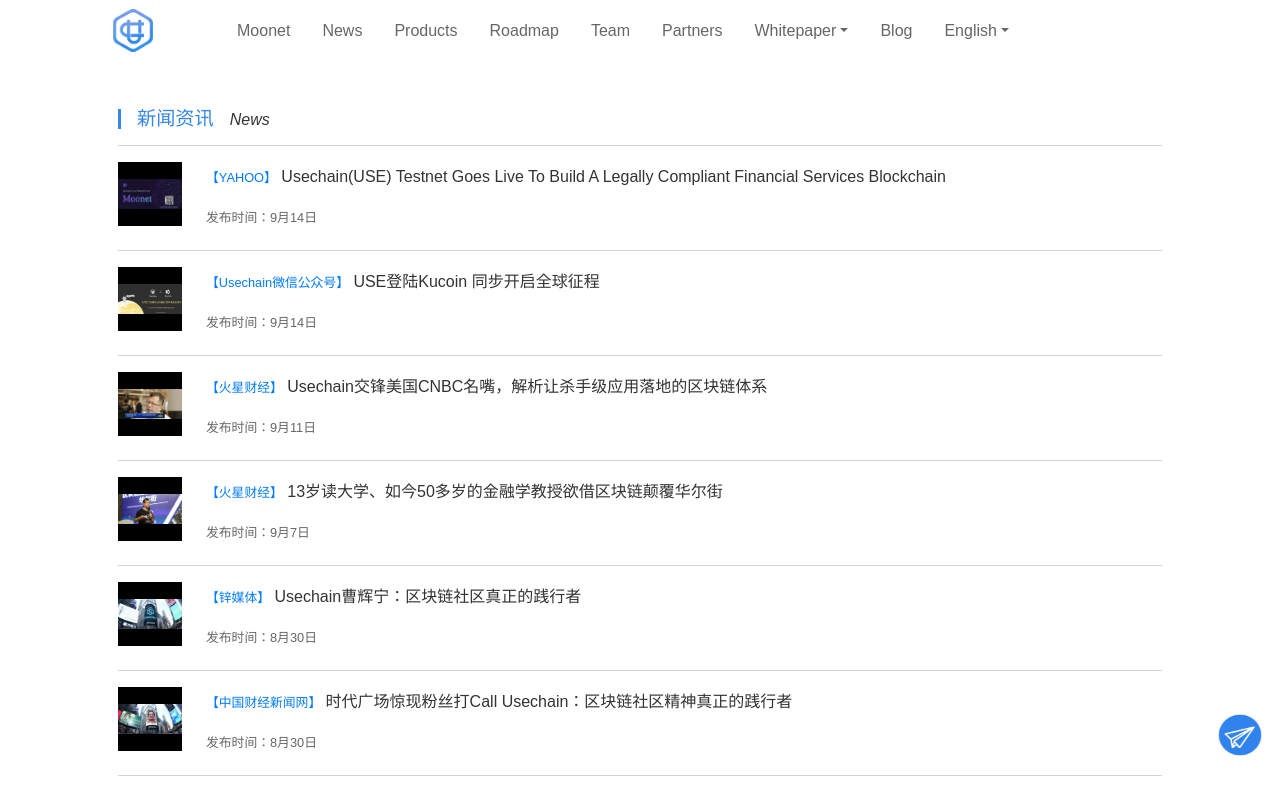
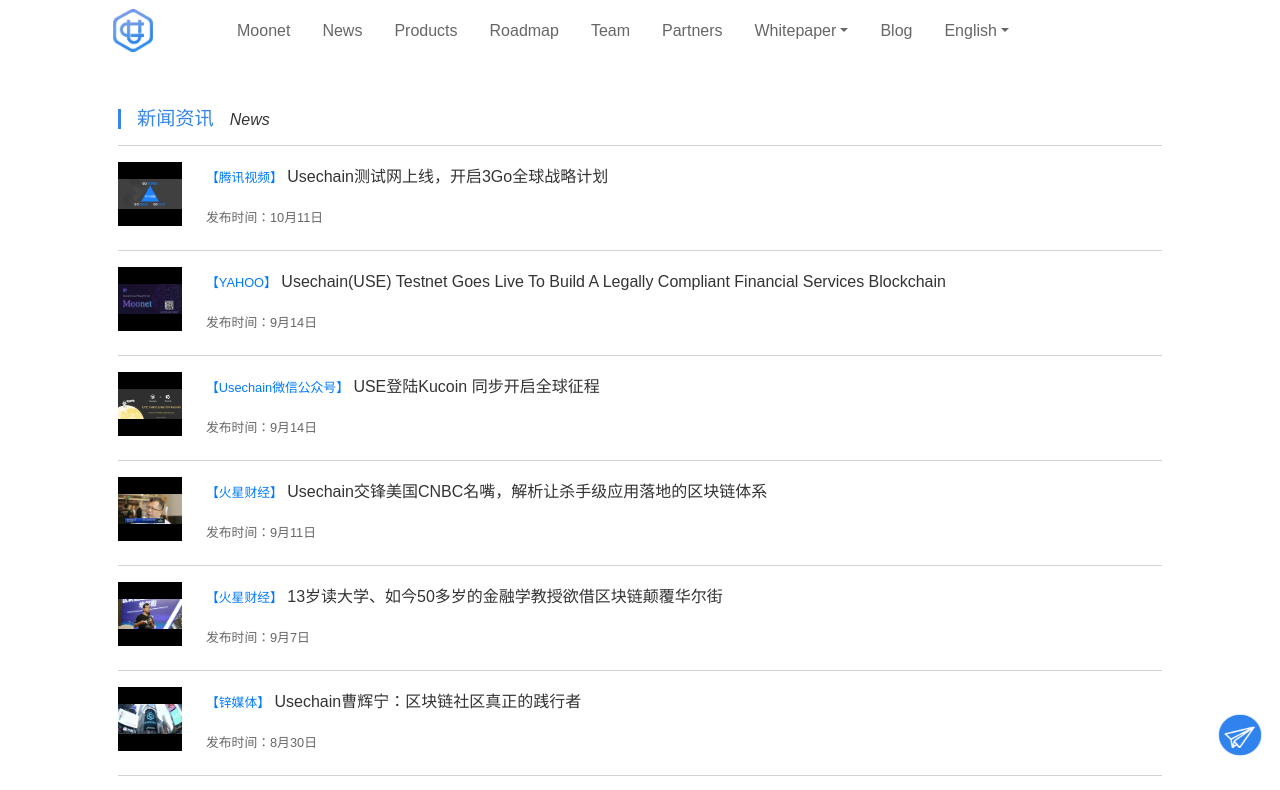
Before and after one commit to usechain/webfront, a Vue app: page /news in a window 1280 px wide. Shown: the top 790 px of the page. Built offline with nearby package versions, Linux system fonts and the light colour scheme.

Commit message:
add news1011

```diff
--- a/src/components/Banner.vue
+++ b/src/components/Banner.vue
@@ -12,7 +12,7 @@
                 <li class="next"></li>
             </ul>
             <div class="shutter-desc">
-                <p>USE登陆Kucoin 同步开启全球征程</p>
+                <p>{{bannerList[0].title}}</p>
                 <router-link to="/news">更多新闻>></router-link>
             </div>
         </div>
@@ -31,13 +31,12 @@
     data(){
         return{
             bannerList:[
+                {title:"Usechain测试网上线，开启3Go全球战略计划",href:"https://url.cn/5ZBLimf?sf=uri",imgsrc:require("../assets/images/news1011.jpg")},
                 {title:"Usechain(USE) Testnet Goes Live To Build A Legally Compliant Financial Services Blockchain",href:"https://finance.yahoo.com/news/usechain-testnet-goes-live-build-023000921.html",imgsrc:require("../assets/images/news1009.jpg")},
                 {title:'USE登陆Kucoin 同步开启全球征程',href:'https://mp.weixin.qq.com/s/Lyk-55cSo5V_Ae7rHjuUWg',imgsrc:require("../assets/images/news0914.jpeg")},
                 {title:'Usechain交锋美国CNBC名嘴，解析让杀手级应用落地的区块链体系',href:'http://www.huoxing24.com/newsdetail/20180911170526001978.html',imgsrc:require("../assets/images/news0911.jpg")},
                 {title:'13岁读大学、如今50多岁的金融学教授欲借区块链颠覆华尔街',href:'http://www.huoxing24.com/newsdetail/20180907153015513905.html',imgsrc:require("../assets/images/news0907.jpg")},
                 {title:'Usechain曹辉宁：区块链社区真正的践行者',href:'http://www.xinmeti.com/internet/99792.html',imgsrc:require("../assets/images/news0830.jpg")},
-                {title:'时代广场惊现粉丝打Call Usechain：区块链社区精神真正的践行者',href:'http://www.prcfe.com/finance/2018/0830/305620.html',imgsrc:require("../assets/images/news08302.jpg")},
-                {title:'曹辉宁：“区块链+”并不适用所有场景',href:'https://www.jinse.com/bitcoin/233789.html',imgsrc:require("../assets/images/news0828.jpg")},
             ]
         }
     },
--- a/src/components/News.vue
+++ b/src/components/News.vue
@@ -66,6 +66,7 @@
         languageName: localStorage.local || "en",
         newsList:
         [
+            {"imgsrc":require("../assets/images/news1011.jpg"),"time":"10月11日","title":"Usechain测试网上线，开启3Go全球战略计划","from":"腾讯视频","href":"https://url.cn/5ZBLimf?sf=uri"},
             {"imgsrc":require("../assets/images/news1009.jpg"),"time":"9月14日","title":"Usechain(USE) Testnet Goes Live To Build A Legally Compliant Financial Services Blockchain","from":"YAHOO","href":"https://finance.yahoo.com/news/usechain-testnet-goes-live-build-023000921.html"},
             {"imgsrc":require("../assets/images/news0914.jpeg"),"time":"9月14日","title":"USE登陆Kucoin 同步开启全球征程","from":"Usechain微信公众号","href":"https://mp.weixin.qq.com/s/Lyk-55cSo5V_Ae7rHjuUWg"},
             {"imgsrc":require("../assets/images/news0911.jpg"),"time":"9月11日","title":"Usechain交锋美国CNBC名嘴，解析让杀手级应用落地的区块链体系","from":"火星财经","href":"http://www.huoxing24.com/newsdetail/20180911170526001978.html"},
```
Also changed, not shown: src/assets/images/news08302.jpg, src/assets/images/news1011.jpg (added).
